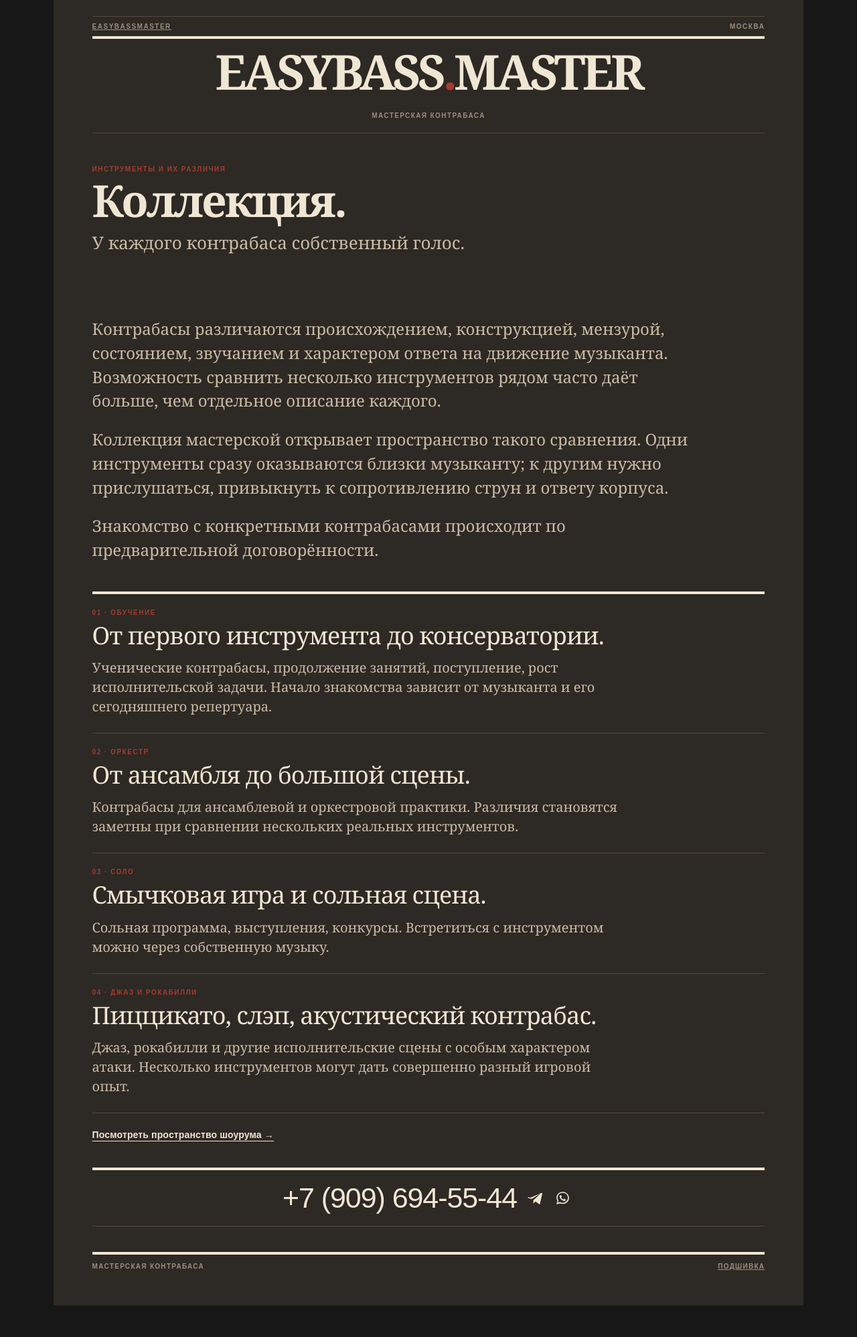
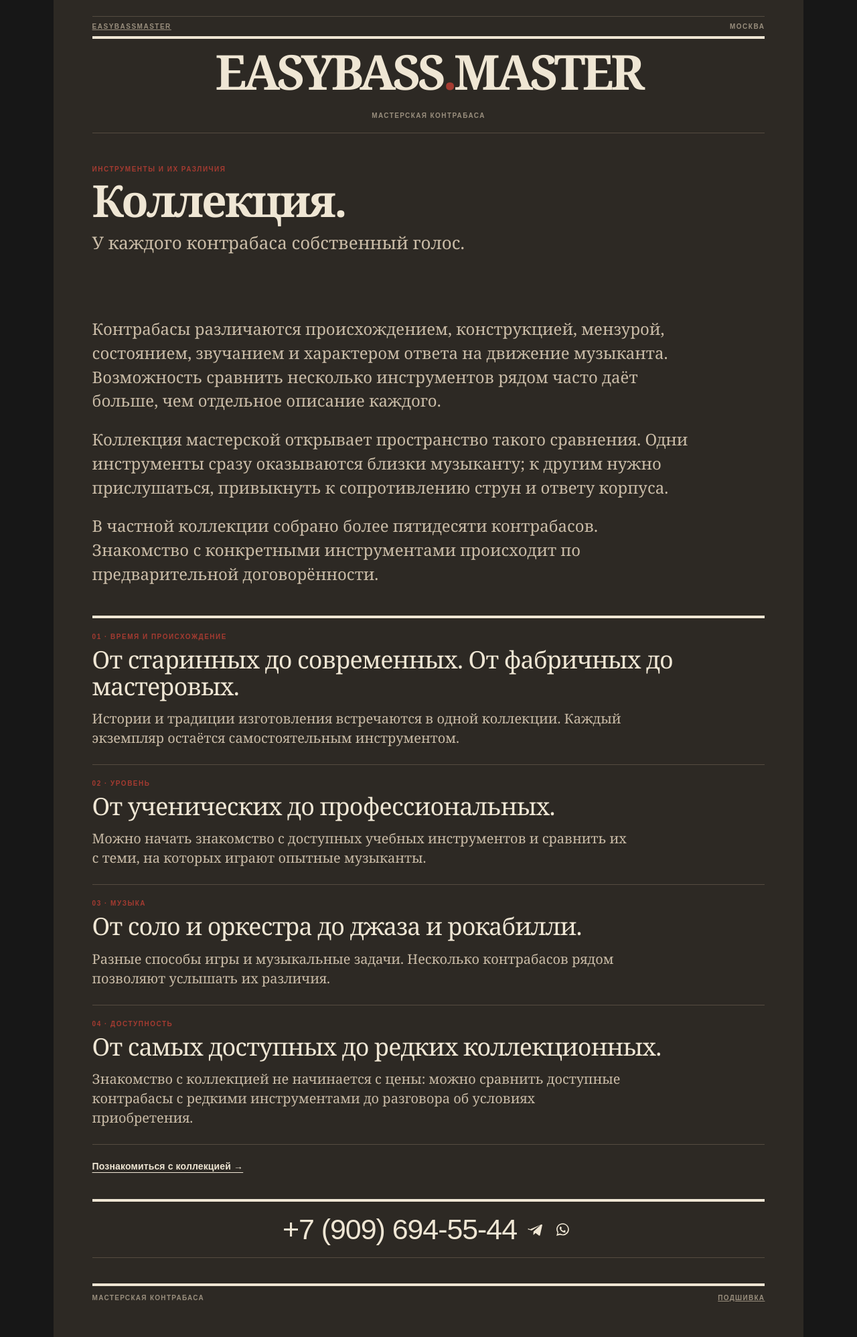
Before and after one commit to OntosLive/EasyBass.Master, a Jekyll site: the page collection/index.html, which Jekyll copies as it is, in a window 1280 px wide. Shown: the whole page at 67% size. Built offline with Jekyll 4.4.1, drawn with Linux system fonts in a browser that asks for light colours; before the commit the page ends 1949 px from its top, so only the background shows below that.

Commit message:
Keep EasyBassMaster short ads as four collection ranges
One upper cell is one span of collection possibilities, including age/making in a single cell. Preserve contact-first advertisements, private salon/club identity, and remove accidental commercial showroom page. All 3290 sensor N.0 remain live alongside authored entrances and deep N.1.

```diff
--- a/collection/index.html
+++ b/collection/index.html
@@ -1,9 +1,9 @@
-<!doctype html><html lang="ru"><head><meta charset="utf-8"><meta name="viewport" content="width=device-width,initial-scale=1"><title>Коллекция · EasyBassMaster</title><meta name="description" content="У каждого контрабаса собственный голос. Мастерская контрабаса, Москва."><link rel="stylesheet" href="../styles.css"></head><body class="new-master"><div class="rule"></div><div class="meta"><a href="../">EASYBASSMASTER</a><span>МОСКВА</span></div><header class="mast"><div class="mastline"><h1>EASYBASS<span>.</span>MASTER</h1><small>Мастерская контрабаса</small></div></header><main><section class="issue master-lead"><p class="issue-kicker">ИНСТРУМЕНТЫ И ИХ РАЗЛИЧИЯ</p><h2>Коллекция.</h2><p class="deck">У каждого контрабаса собственный голос.</p></section><section class="master-text"><p>Контрабасы различаются происхождением, конструкцией, мензурой, состоянием, звучанием и характером ответа на движение музыканта. Возможность сравнить несколько инструментов рядом часто даёт больше, чем отдельное описание каждого.</p><p>Коллекция мастерской открывает пространство такого сравнения. Одни инструменты сразу оказываются близки музыканту; к другим нужно прислушаться, привыкнуть к сопротивлению струн и ответу корпуса.</p><p>Знакомство с конкретными контрабасами происходит по предварительной договорённости.</p></section><section class="collection-ranges" aria-label="Диапазоны инструментов">
-<article class="collection-range" id="obuchenie"><p class="issue-kicker">01 · ОБУЧЕНИЕ</p><h3>От первого инструмента до консерватории.</h3><p>Ученические контрабасы, продолжение занятий, поступление, рост исполнительской задачи. Начало знакомства зависит от музыканта и его сегодняшнего репертуара.</p></article>
-<article class="collection-range" id="orkestr"><p class="issue-kicker">02 · ОРКЕСТР</p><h3>От ансамбля до большой сцены.</h3><p>Контрабасы для ансамблевой и оркестровой практики. Различия становятся заметны при сравнении нескольких реальных инструментов.</p></article>
-<article class="collection-range" id="solo"><p class="issue-kicker">03 · СОЛО</p><h3>Смычковая игра и сольная сцена.</h3><p>Сольная программа, выступления, конкурсы. Встретиться с инструментом можно через собственную музыку.</p></article>
-<article class="collection-range" id="dzhaz"><p class="issue-kicker">04 · ДЖАЗ И РОКАБИЛЛИ</p><h3>Пиццикато, слэп, акустический контрабас.</h3><p>Джаз, рокабилли и другие исполнительские сцены с особым характером атаки. Несколько инструментов могут дать совершенно разный игровой опыт.</p></article>
-</section><p class="collection-showroom-link"><a href="../showroom/">Посмотреть пространство шоурума →</a></p><section class="contact-block" aria-label="Контакт">
+<!doctype html><html lang="ru"><head><meta charset="utf-8"><meta name="viewport" content="width=device-width,initial-scale=1"><title>Коллекция · EasyBassMaster</title><meta name="description" content="У каждого контрабаса собственный голос. Мастерская контрабаса, Москва."><link rel="stylesheet" href="../styles.css"></head><body class="new-master"><div class="rule"></div><div class="meta"><a href="../">EASYBASSMASTER</a><span>МОСКВА</span></div><header class="mast"><div class="mastline"><h1>EASYBASS<span>.</span>MASTER</h1><small>Мастерская контрабаса</small></div></header><main><section class="issue master-lead"><p class="issue-kicker">ИНСТРУМЕНТЫ И ИХ РАЗЛИЧИЯ</p><h2>Коллекция.</h2><p class="deck">У каждого контрабаса собственный голос.</p></section><section class="master-text"><p>Контрабасы различаются происхождением, конструкцией, мензурой, состоянием, звучанием и характером ответа на движение музыканта. Возможность сравнить несколько инструментов рядом часто даёт больше, чем отдельное описание каждого.</p><p>Коллекция мастерской открывает пространство такого сравнения. Одни инструменты сразу оказываются близки музыканту; к другим нужно прислушаться, привыкнуть к сопротивлению струн и ответу корпуса.</p><p>В частной коллекции собрано более пятидесяти контрабасов. Знакомство с конкретными инструментами происходит по предварительной договорённости.</p></section><section class="collection-ranges" aria-label="Диапазоны инструментов">
+<article class="collection-range" id="vremya-proishozhdenie"><p class="issue-kicker">01 · ВРЕМЯ И ПРОИСХОЖДЕНИЕ</p><h3>От старинных до современных. От фабричных до мастеровых.</h3><p>Истории и традиции изготовления встречаются в одной коллекции. Каждый экземпляр остаётся самостоятельным инструментом.</p></article>
+<article class="collection-range" id="uroven"><p class="issue-kicker">02 · УРОВЕНЬ</p><h3>От ученических до профессиональных.</h3><p>Можно начать знакомство с доступных учебных инструментов и сравнить их с теми, на которых играют опытные музыканты.</p></article>
+<article class="collection-range" id="muzyka"><p class="issue-kicker">03 · МУЗЫКА</p><h3>От соло и оркестра до джаза и рокабилли.</h3><p>Разные способы игры и музыкальные задачи. Несколько контрабасов рядом позволяют услышать их различия.</p></article>
+<article class="collection-range" id="dostupnost"><p class="issue-kicker">04 · ДОСТУПНОСТЬ</p><h3>От самых доступных до редких коллекционных.</h3><p>Знакомство с коллекцией не начинается с цены: можно сравнить доступные контрабасы с редкими инструментами до разговора об условиях приобретения.</p></article>
+</section><p class="collection-invitation-link"><a href="../meeting/">Познакомиться с коллекцией →</a></p><section class="contact-block" aria-label="Контакт">
       <div class="contact">
         <a class="contact-phone" href="tel:+79096945544" aria-label="Позвонить +7 (909) 694-55-44">+7 (909) 694-55-44</a>
         <div class="contact-icons" aria-label="Мессенджеры">
--- a/scripts/visual_smoke.py
+++ b/scripts/visual_smoke.py
@@ -16,7 +16,6 @@ ROUTES = [
     ("collection", "collection/index.html"),
     ("workshop", "workshop/index.html"),
     ("meeting", "meeting/index.html"),
-    ("showroom", "showroom/index.html"),
     ("experience", "experience/index.html"),
     ("delivery", "delivery/index.html"),
     ("access", "kupit-masterovoy-kontrabas-v-moskve/index.html"),
@@ -68,7 +67,7 @@ async def run(site: Path, output: Path) -> dict:
                     checks.append({"page": name, "viewport": width, "overflow_px": overflow})
                     if overflow > 2:
                         raise AssertionError(f"{name} at width {width}: horizontal overflow {overflow}px")
-                    if name in {"home", "archive", "collection", "access", "knowledge", "standalone", "essay", "model", "sensor-root", "sensor-hub", "sensor-n0", "showroom", "experience", "delivery"}:
+                    if name in {"home", "archive", "collection", "access", "knowledge", "standalone", "essay", "model", "sensor-root", "sensor-hub", "sensor-n0", "experience", "delivery"}:
                         await page.screenshot(path=str(output / f"{name}-{width}.png"),
                                               full_page=True)
                 await page.close()
--- a/styles.css
+++ b/styles.css
@@ -354,5 +354,6 @@ footer{
 .collection-range{padding:22px 0 25px;border-bottom:1px solid var(--line);scroll-margin-top:24px}
 .collection-range h3{font:500 clamp(25px,3vw,36px)/1.12 Georgia,serif;letter-spacing:-.025em;margin:7px 0 13px}
 .collection-range>p:not(.issue-kicker){font:400 clamp(16px,1.8vw,20px)/1.45 Georgia,serif;color:#cbbda8;max-width:800px;margin:0}
-.collection-showroom-link{font:700 14px/1.5 Arial,sans-serif;letter-spacing:.01em;margin:22px 0 34px}
-.collection-showroom-link a{text-underline-offset:4px}
+.collection-invitation-link{font:700 14px/1.5 Arial,sans-serif;letter-spacing:.01em;margin:22px 0 34px}
+.collection-invitation-link a{text-underline-offset:4px}
+.entry-range-grid a span{white-space:pre-line}
```
Also changed, not shown: docs/CURRENT-WORK-STATE.md (+2 -2 lines), docs/entry-router-canon.md (+16 -25 lines), docs/workshop-dossier.md (+5 -3 lines), scripts/entry_router.py (+22 -17 lines), showroom/index.html (deleted, +0 -9 lines), tests/test_site_pipeline.py (+6 -4 lines).
